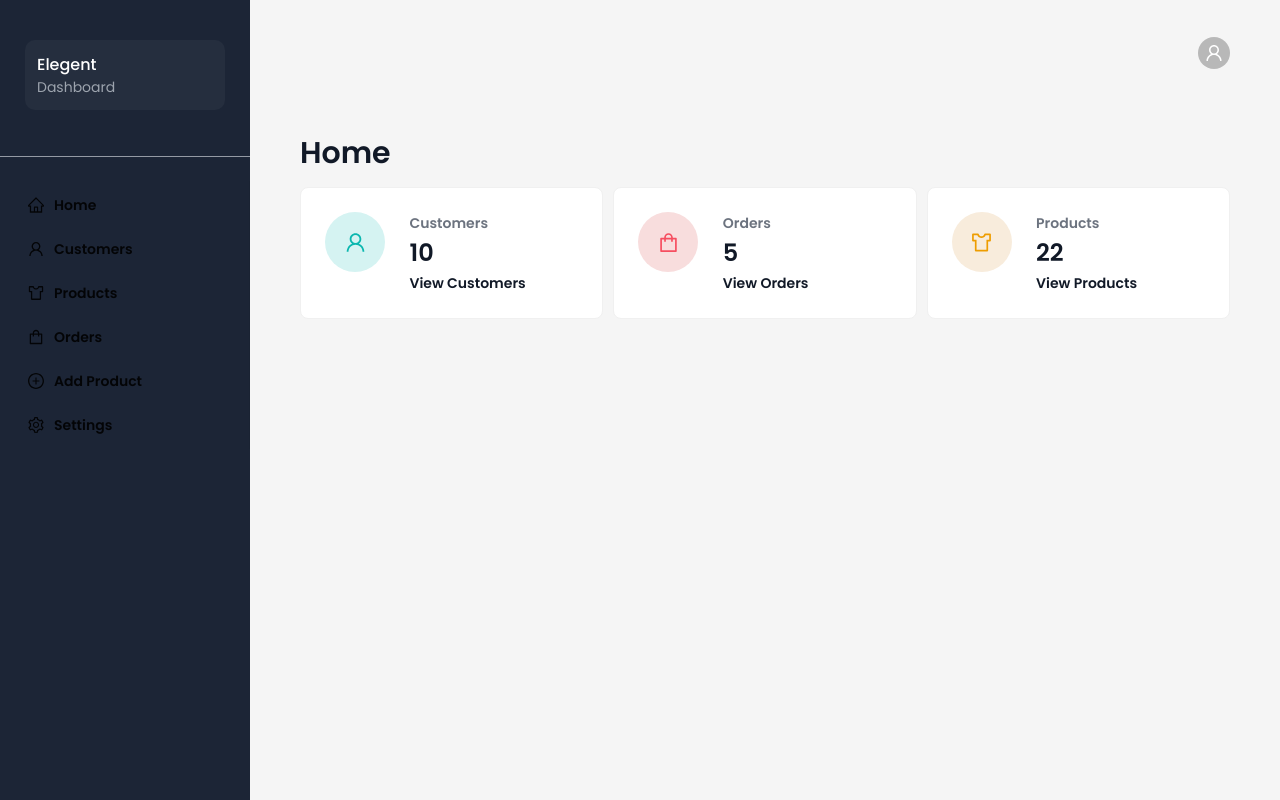
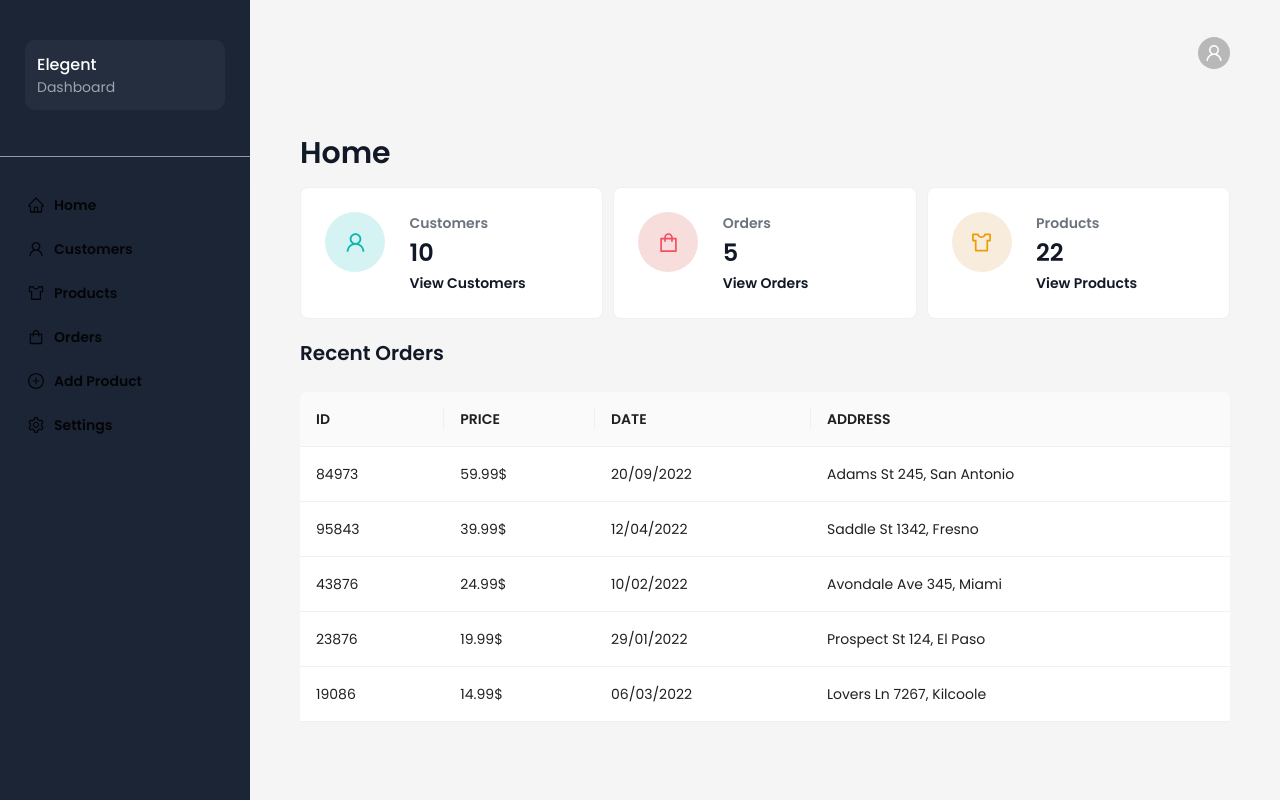
Before and after one commit to thomasdev9/dashboard-app, a React (Create React App) app: page / in a window 1280 px wide. Built offline with nearby package versions, Linux system fonts and the light colour scheme; data requests are answered from the project's data file.

Commit message:
51-recent-orders-in-home-page

```diff
--- a/src/pages/home.js
+++ b/src/pages/home.js
@@ -2,12 +2,13 @@ import React, { useEffect } from 'react';
 import { useDispatch, useSelector } from 'react-redux';
 import styled from 'styled-components';
 import Content from '../features/ui/content';
-import { Typography } from 'antd';
+import { Typography, Table, Empty } from 'antd';
 import CreateCard from '../features/components/create-card';
-import { cardsData } from '../shared/setup/home';
+import { cardsData, columns } from '../shared/setup/home';
 import { fetchProducts } from '../redux/slices/products';
 import { fetchCustomers } from '../redux/slices/customers';
 import { fetchOrders } from '../redux/slices/orders';
+import { slice } from 'lodash';
 
 const CardWrapper = styled.div`
   width: 100%;
@@ -59,6 +60,16 @@ function Home() {
           <CreateCard {...card} key={index} value={getValue(index)} />
         ))}
       </CardWrapper>
+      <Title style={{ color: 'rgb(17, 25, 39)', paddingTop: '20px', marginBottom: '0px' }} level={4}>
+        Recent Orders
+      </Title>
+      <Table
+        dataSource={slice(orders, 0, 5)}
+        columns={columns}
+        scroll={{ x: true }}
+        pagination={false}
+        locale={{ emptyText: <Empty image={Empty.PRESENTED_IMAGE_SIMPLE} description={'No orders found'} /> }}
+      />
     </Content>
   );
 }
--- a/src/shared/setup/home.js
+++ b/src/shared/setup/home.js
@@ -26,3 +26,26 @@ export const cardsData = [
     value: 18,
   },
 ];
+
+export const columns = [
+  {
+    title: 'ID',
+    name: 'id',
+    dataIndex: 'id',
+  },
+  {
+    title: 'PRICE',
+    name: 'price',
+    dataIndex: 'price',
+  },
+  {
+    title: 'DATE',
+    name: 'date',
+    dataIndex: 'date',
+  },
+  {
+    title: 'ADDRESS',
+    name: 'address',
+    dataIndex: 'address',
+  },
+];
```
